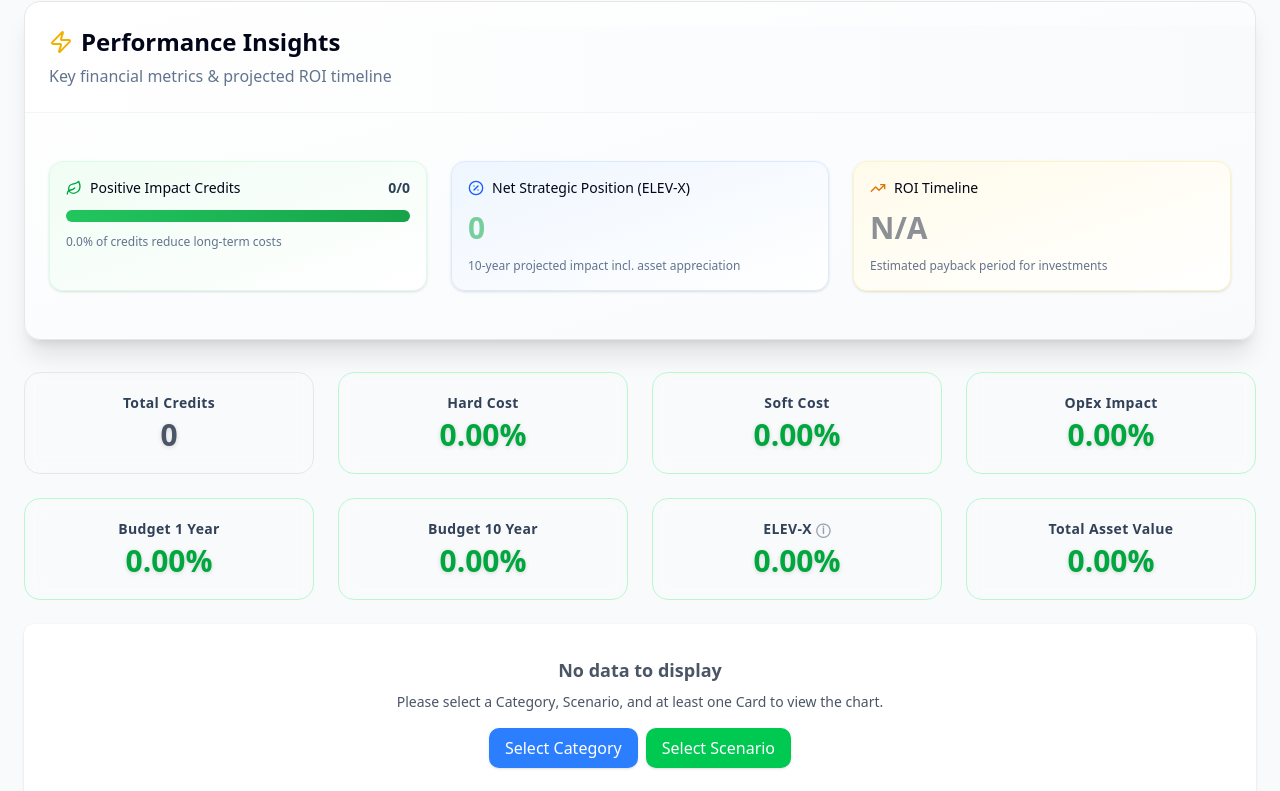
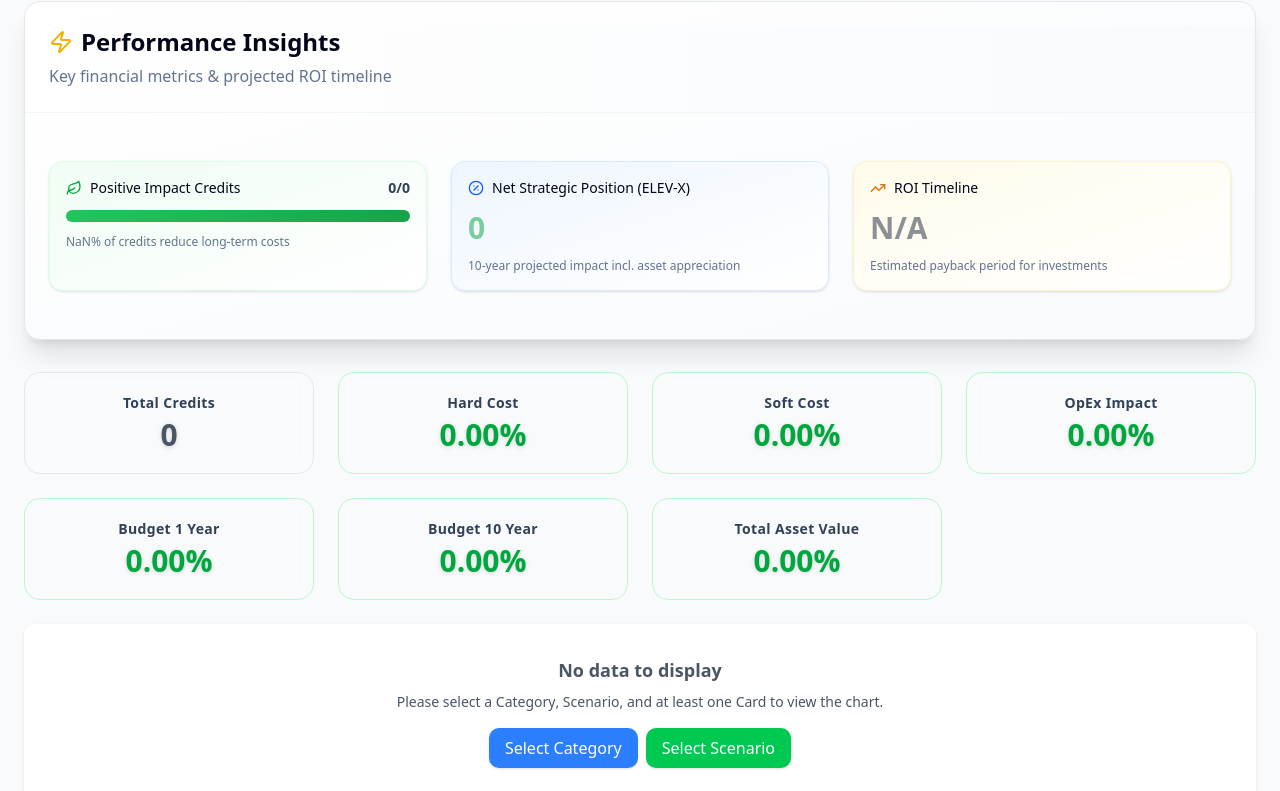
Before and after one commit to M-Talha-Atif/Leeds-Dashboard, a React (Vite) app: page / in a window 1280 px wide. Shown: the part 507-1298 px from the top of the page. Built offline with nearby package versions, Linux system fonts and the light colour scheme.

Commit message:
percentage and card removed

```diff
--- a/src/components/FinancialSummary.jsx
+++ b/src/components/FinancialSummary.jsx
@@ -12,7 +12,6 @@ export default function FinancialSummary({ totals }) {
         { label: "OpEx Impact", value: totals.opex, bgColor: "from-purple-50 to-white", textColor: colorByValue(totals.opex), isPercentage: true },
         { label: "Budget 1 Year", value: totals.budget1, bgColor: "from-orange-50 to-white", textColor: colorByValue(totals.budget1), isPercentage: true },
         { label: "Budget 10 Year", value: totals.totalOpexImpact, bgColor: "from-yellow-50 to-white", textColor: colorByValue(totals.totalOpexImpact), isPercentage: true },
-        { label: "ELEV-X", value: totals.position, subValue: totals.positionPct, bgColor: "from-indigo-50 to-white", textColor: colorByValue(totals.position), tooltip: "10-Year Impact minus Total Costs", isPercentage: true },
         { label: "Total Asset Value", value: totals.totalAssetValue, bgColor: "from-pink-50 to-white", textColor: colorByValue(totals.totalAssetValue), isPercentage: true }
     ];
 
--- a/src/components/PerformanceInsights.jsx
+++ b/src/components/PerformanceInsights.jsx
@@ -56,14 +56,14 @@ export default function PerformanceInsights({
                 </span>
               </div>
               <Progress
-                value={positiveImpactPercentage}
+                value={ (positiveImpactCredits / totalRows) * 100 }
                 className="h-3 rounded-full"
                 style={{
                   background: "linear-gradient(90deg, #22c55e, #16a34a)"
                 }}
               />
               <p className="text-xs text-muted-foreground">
-                {positiveImpactPercentage.toFixed(1)}% of credits reduce long-term costs
+                { ( (positiveImpactCredits / totalRows) * 100 ) .toFixed(1)}% of credits reduce long-term costs
               </p>
             </motion.div>
 
```
